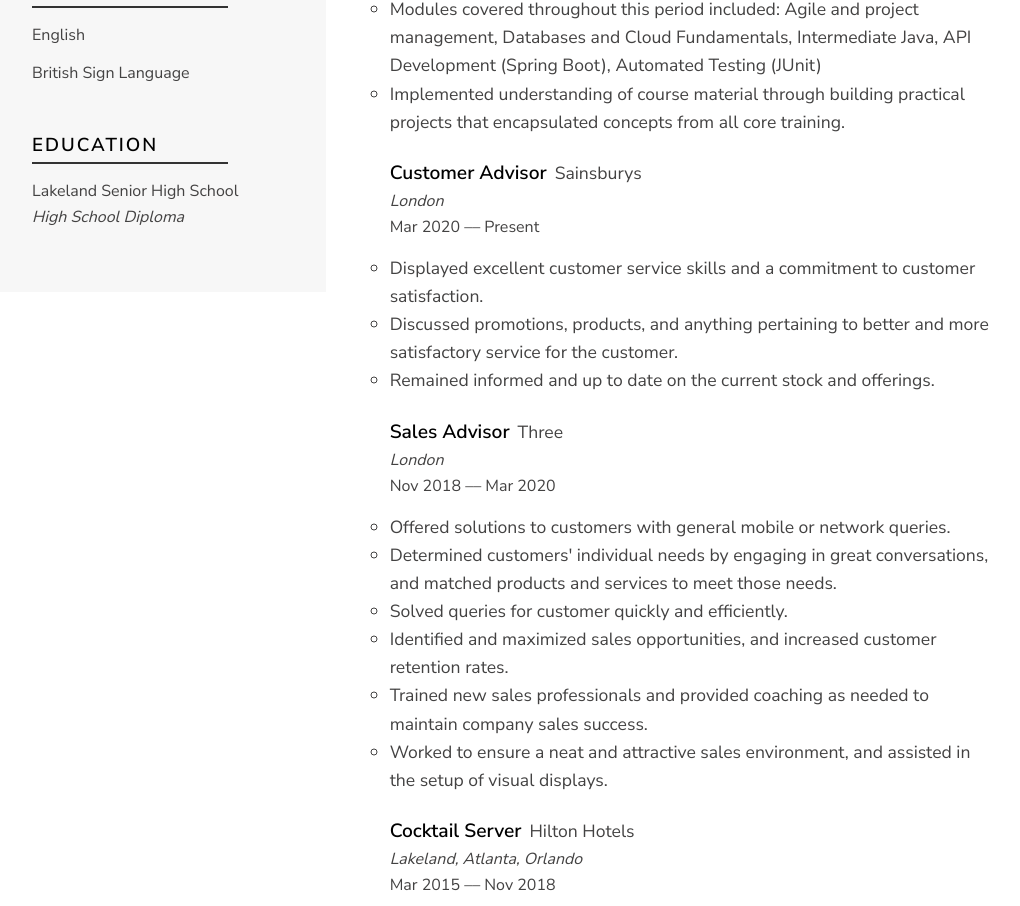
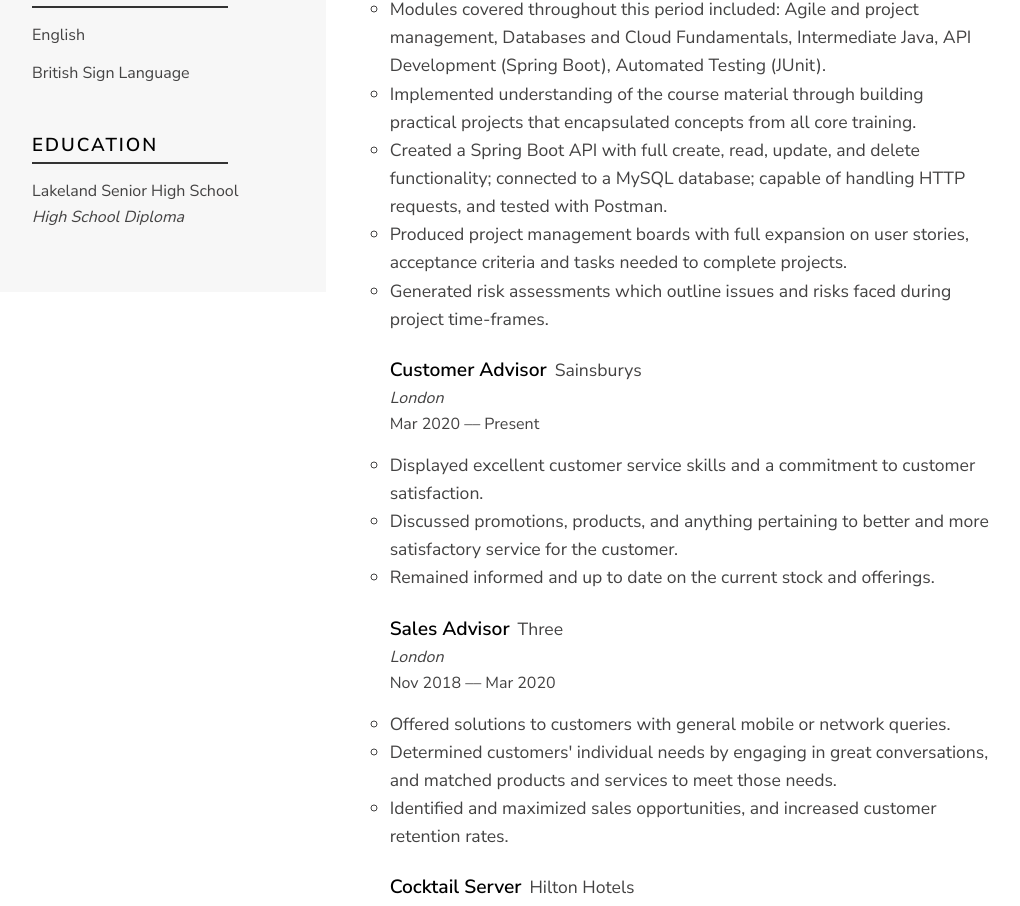
Before and after one commit to amydevlondon/CV-Website, a React (Create React App) app: page / in a window 1280 px wide. Shown: the part 1217-2123 px from the top of the page, without its empty margins (32-1052 px from the left). Built offline with nearby package versions, Linux system fonts and the light colour scheme.

Commit message:
add project description

```diff
--- a/src/data.js
+++ b/src/data.js
@@ -121,8 +121,11 @@ export const experience = [
         finish: "Feb 2022",
         details: [
             "Attended nine weeks of full-time learning with live instructors.",
-            "Modules covered throughout this period included: Agile and project management, Databases and Cloud Fundamentals, Intermediate Java, API Development (Spring Boot), Automated Testing (JUnit)",
-            "Implemented understanding of course material through building practical projects that encapsulated concepts from all core training."
+            "Modules covered throughout this period included: Agile and project management, Databases and Cloud Fundamentals, Intermediate Java, API Development (Spring Boot), Automated Testing (JUnit).",
+            "Implemented understanding of the course material through building practical projects that encapsulated concepts from all core training.",
+            "Created a Spring Boot API with full create, read, update, and delete functionality; connected to a MySQL database; capable of handling HTTP requests, and tested with Postman.",
+            "Produced project management boards with full expansion on user stories, acceptance criteria and tasks needed to complete projects.",
+            "Generated risk assessments which outline issues and risks faced during project time-frames."
         ]
     },
     {
@@ -148,10 +151,7 @@ export const experience = [
         details: [
             "Offered solutions to customers with general mobile or network queries.",
             "Determined customers' individual needs by engaging in great conversations, and matched products and services to  meet those needs.",
-            "Solved queries for customer quickly and efficiently.",
             "Identified and maximized sales opportunities, and increased customer retention rates.",
-            "Trained new sales professionals and provided coaching as needed to maintain company sales success.",
-            "Worked to ensure a neat and attractive sales environment, and assisted in the setup of visual displays."
         ]
     },
     {
@@ -162,8 +162,6 @@ export const experience = [
         start: "Mar 2015",
         finish: "Nov 2018",
         details: [
-            "Maintained strong work relationships with all hotel departments.",
-            "Contacted appropriate hotel departments to resolve guest issues or concerns.",
             "Provided guests with drink suggestions and knowledge about drink recipes.",
             "Built positive rapport with guests.",
             "Monitored bar inventory and made notes for needed supplies when necessary.",
```
